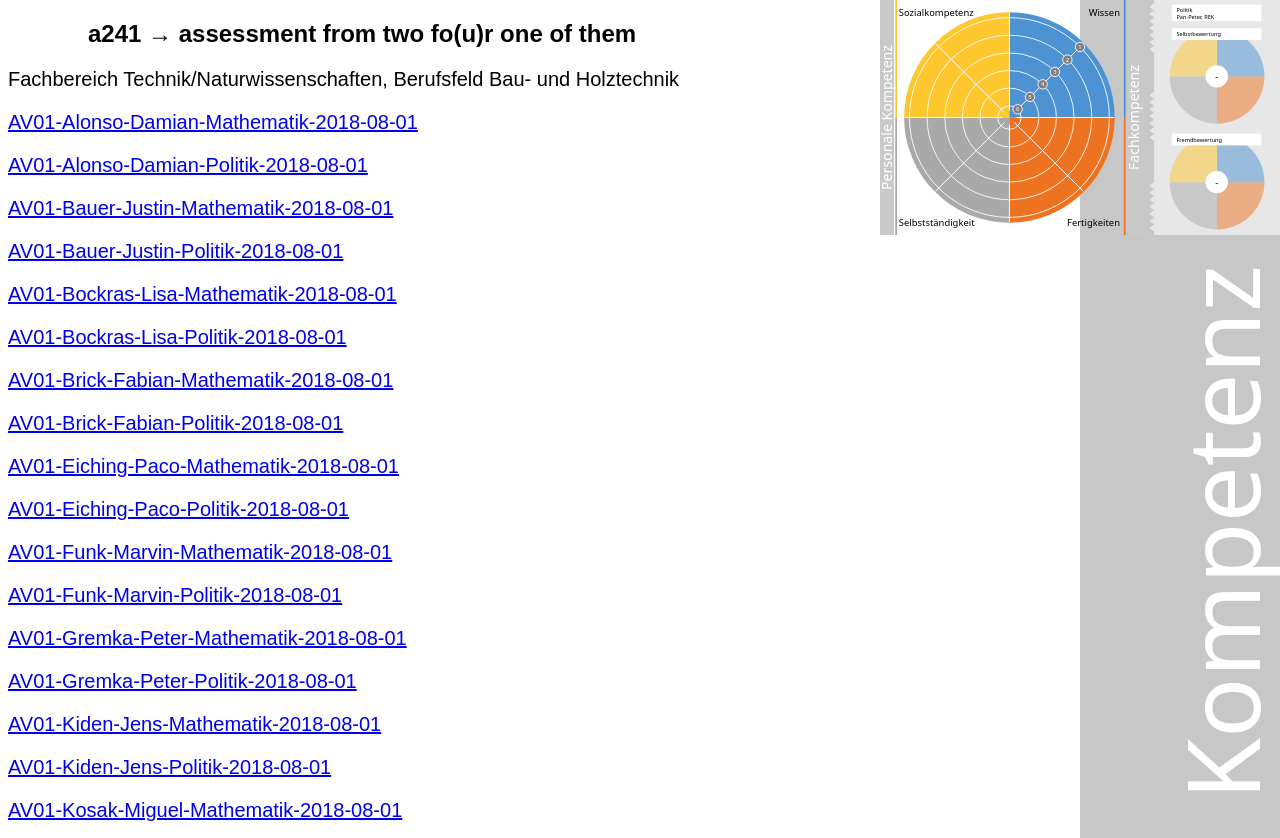
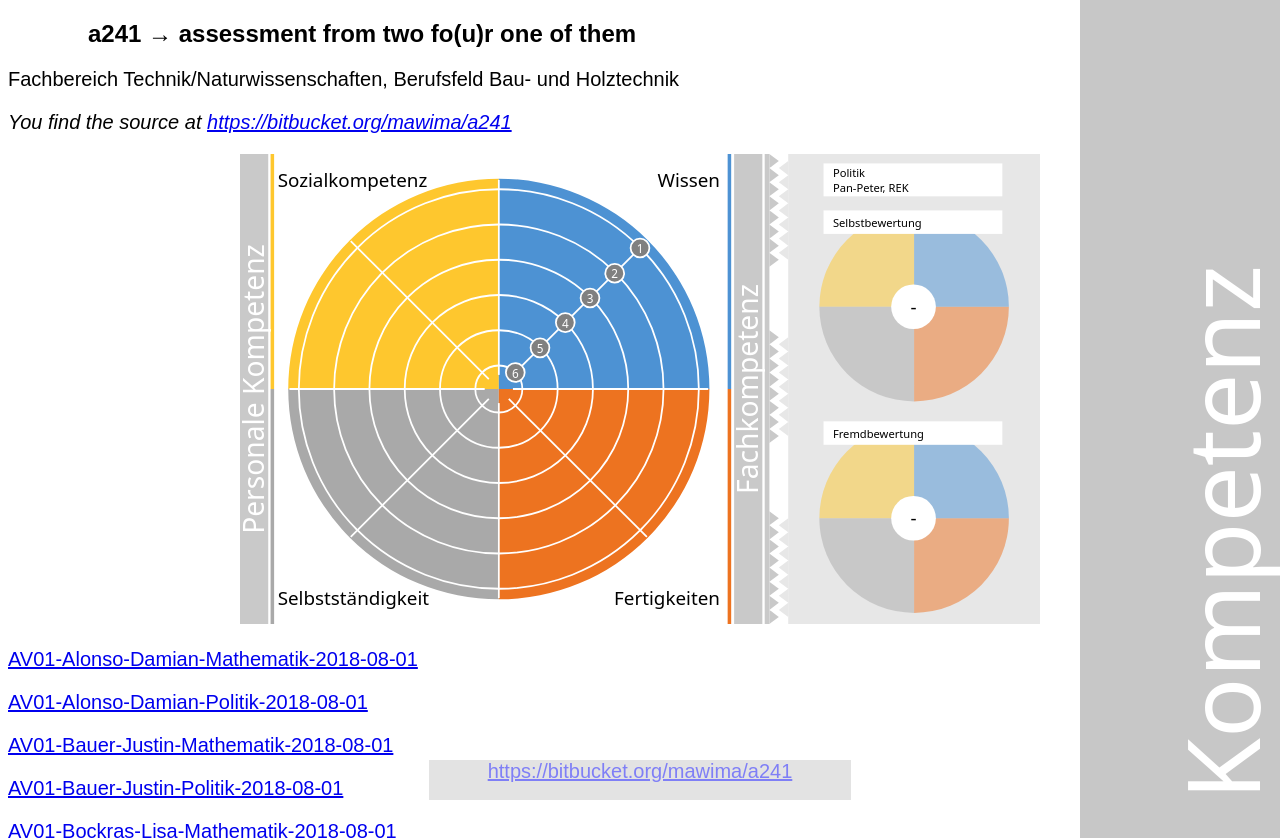
Before and after one commit to MaWiMa/a241, a plain HTML site: page a241/index.html in a window 1280 px wide. Shown: the top 838 px of the page. Drawn offline with Linux system fonts and the light colour scheme.

Commit message:
geändert:       a241/index.html geändert:       txt/index.txt

```diff
--- a/a241/index.html
+++ b/a241/index.html
@@ -21,8 +21,16 @@
 <p>Fachbereich Technik/Naturwissenschaften, Berufsfeld Bau- und Holztechnik</p>
 </div>
 <div class="paragraph">
+<p><em>You find the source at <a href="https://bitbucket.org/mawima/a241">https://bitbucket.org/mawima/a241</a></em></p>
+</div>
+<div class="imageblock" style="text-align: center">
+<div class="content">
+<img src="images/skills.svg" alt="skills" width="800px">
+</div>
+</div>
+<div class="paragraph">
 <p><span class="cover"><span class="image"><img src="images/cover.svg" alt="cover"></span></span>
-<span class="cover"><span class="image"><img src="images/skills.svg" alt="skills" width="400px"></span></span></p>
+<span class="bottomcenter"><a href="https://bitbucket.org/mawima/a241" class="bare">https://bitbucket.org/mawima/a241</a></span></p>
 </div>
 <div class="paragraph">
 <p><a href="AV01-Alonso-Damian-Mathematik-2018-08-01.html">AV01-Alonso-Damian-Mathematik-2018-08-01</a></p>
```
Also changed, not shown: txt/index.txt.
